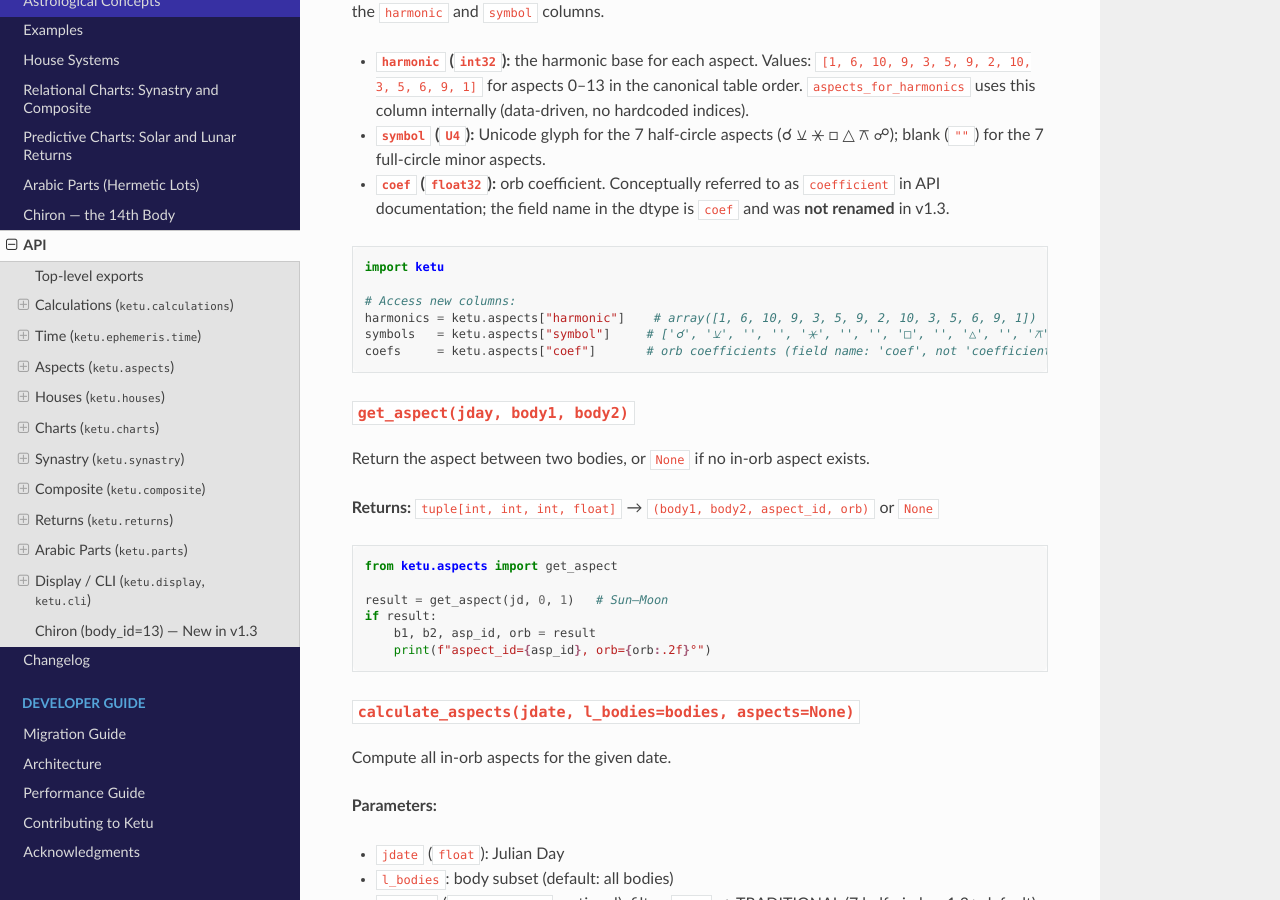
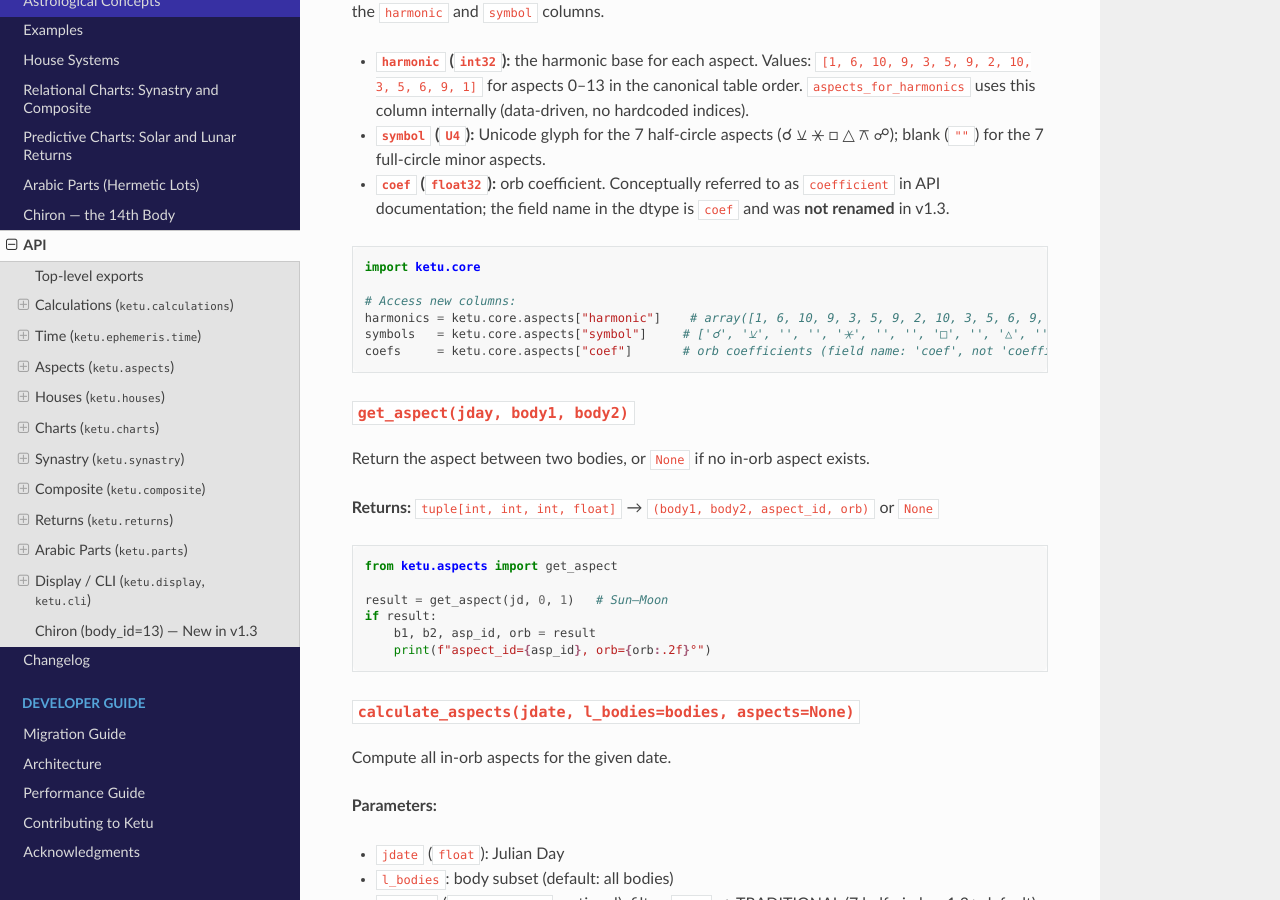
Before and after one commit to alkimya/ketu, a Sphinx documentation site: the page built from docs/source/api.md, in a window 1280 px wide and 900 px high, scrolled down 5550 px. Built offline with Sphinx 7.4.7 and the Read the Docs theme 3.1.0, drawn with Linux system fonts in a browser that asks for light colours.

Commit message:
fix(docs): use ketu.core.aspects in api.md column-access snippet
Consistency with the surrounding text (which refers to `core.aspests`) and
with the quickstart/examples fixes (bd76b48). The block worked as-is because
no `from ketu.aspects import ...` preceded it, but `import ketu` +
`ketu.aspects[...]` is fragile and inconsistent — switched to
`import ketu.core` + `ketu.core.aspects[...]`. Snippet executed to confirm.

No translatable strings changed (code blocks are not gettext-extracted);
api.po stays 0 untranslated / 0 fuzzy. en + fr builds at the 1-warning baseline.

Co-Authored-By: Claude Opus 4.8 <noreply@anthropic.com>

````diff
--- a/docs/source/api.md
+++ b/docs/source/api.md
@@ -257,12 +257,12 @@ New in v1.3: the `harmonic` and `symbol` columns.
 - **`coef` (`float32`):** orb coefficient. Conceptually referred to as `coefficient` in API documentation; the field name in the dtype is `coef` and was **not renamed** in v1.3.
 
 ```python
-import ketu
+import ketu.core
 
 # Access new columns:
-harmonics = ketu.aspects["harmonic"]    # array([1, 6, 10, 9, 3, 5, 9, 2, 10, 3, 5, 6, 9, 1])
-symbols   = ketu.aspects["symbol"]     # ['☌', '⚺', '', '', '⚹', '', '', '□', '', '△', '', '⚻', '', '☍']
-coefs     = ketu.aspects["coef"]       # orb coefficients (field name: 'coef', not 'coefficient')
+harmonics = ketu.core.aspects["harmonic"]    # array([1, 6, 10, 9, 3, 5, 9, 2, 10, 3, 5, 6, 9, 1])
+symbols   = ketu.core.aspects["symbol"]     # ['☌', '⚺', '', '', '⚹', '', '', '□', '', '△', '', '⚻', '', '☍']
+coefs     = ketu.core.aspects["coef"]       # orb coefficients (field name: 'coef', not 'coefficient')
 ```
 
 ### `get_aspect(jday, body1, body2)`
````
